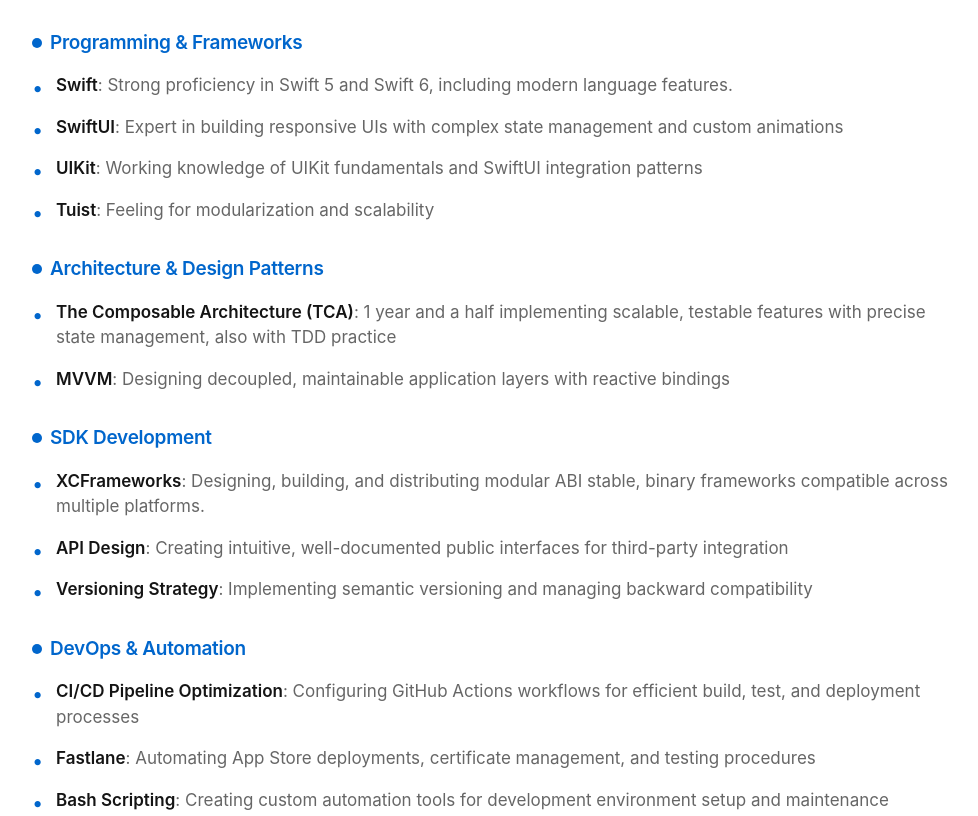
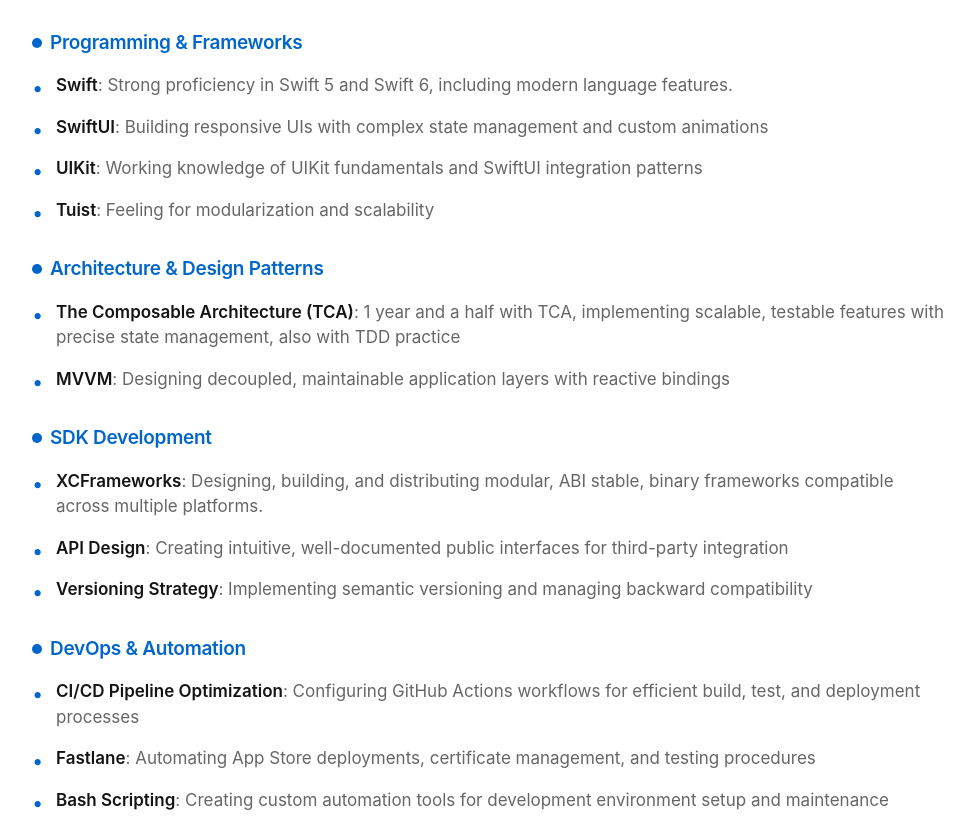
Before and after one commit to filipbozic00/Filip-iOS-dev-portfolio, a plain HTML site: page index.html in a window 1280 px wide. Shown: the part 986-1802 px from the top of the page, without its empty margins (150-1128 px from the left). Drawn offline with Linux system fonts and the light colour scheme.

Commit message:
Update index.html

```diff
--- a/index.html
+++ b/index.html
@@ -560,7 +560,7 @@
                 <h3 class="skill-title">Programming & Frameworks</h3>
                 <ul>
                     <li><strong>Swift</strong>: Strong proficiency in Swift 5 and Swift 6, including modern language features.</li>
-                    <li><strong>SwiftUI</strong>: Expert in building responsive UIs with complex state management and custom animations</li>
+                    <li><strong>SwiftUI</strong>: Building responsive UIs with complex state management and custom animations</li>
                     <li><strong>UIKit</strong>: Working knowledge of UIKit fundamentals and SwiftUI integration patterns</li>
                     <li><strong>Tuist</strong>: Feeling for modularization and scalability</li>
                 </ul>
@@ -569,7 +569,7 @@
             <div class="skill-group">
                 <h3 class="skill-title">Architecture & Design Patterns</h3>
                 <ul>
-                    <li><strong>The Composable Architecture (TCA)</strong>: 1 year and a half implementing scalable, testable features with precise state management, also with TDD practice</li>
+                    <li><strong>The Composable Architecture (TCA)</strong>: 1 year and a half with TCA, implementing scalable, testable features with precise state management, also with TDD practice</li>
                     <li><strong>MVVM</strong>: Designing decoupled, maintainable application layers with reactive bindings</li>
                 </ul>
             </div>
@@ -577,7 +577,7 @@
             <div class="skill-group">
                 <h3 class="skill-title">SDK Development</h3>
                 <ul>
-                    <li><strong>XCFrameworks</strong>: Designing, building, and distributing modular ABI stable, binary frameworks compatible across multiple platforms.</li>
+                    <li><strong>XCFrameworks</strong>: Designing, building, and distributing modular, ABI stable, binary frameworks compatible across multiple platforms.</li>
                     <li><strong>API Design</strong>: Creating intuitive, well-documented public interfaces for third-party integration</li>
                     <li><strong>Versioning Strategy</strong>: Implementing semantic versioning and managing backward compatibility</li>
                 </ul>
@@ -631,7 +631,6 @@
                 <ul>
                     <li>Architected core workout tracking modules using <strong>TCA</strong> to manage complex state transitions and side effects</li>
                     <li>Worked with real-time data processing pipeline for sensor input with efficient state propagation</li>
-                    <li>Designed responsive UI components in <strong>SwiftUI</strong> with custom animations for workout feedback</li>
                     <li>Worked on BLE communication layer for reliable device connectivity and data synchronization</li>
                     <li>Integrated Firebase Analytics and Crashlytics</li>
                 </ul>
@@ -651,7 +650,7 @@
                 <h4>Technical Implementation:</h4>
                 <ul>
                     <li>Started on fresh project, constructing with MVVM architecture</li>
-                    <li>Developed modular UI components, wrapped UIKit clustering in SwiftUI</li>
+                    <li>Developed modular UI components</li>
                     <li>Wrapped UIKit clustering in SwiftUI</li>
                 </ul>
             </div>
```
